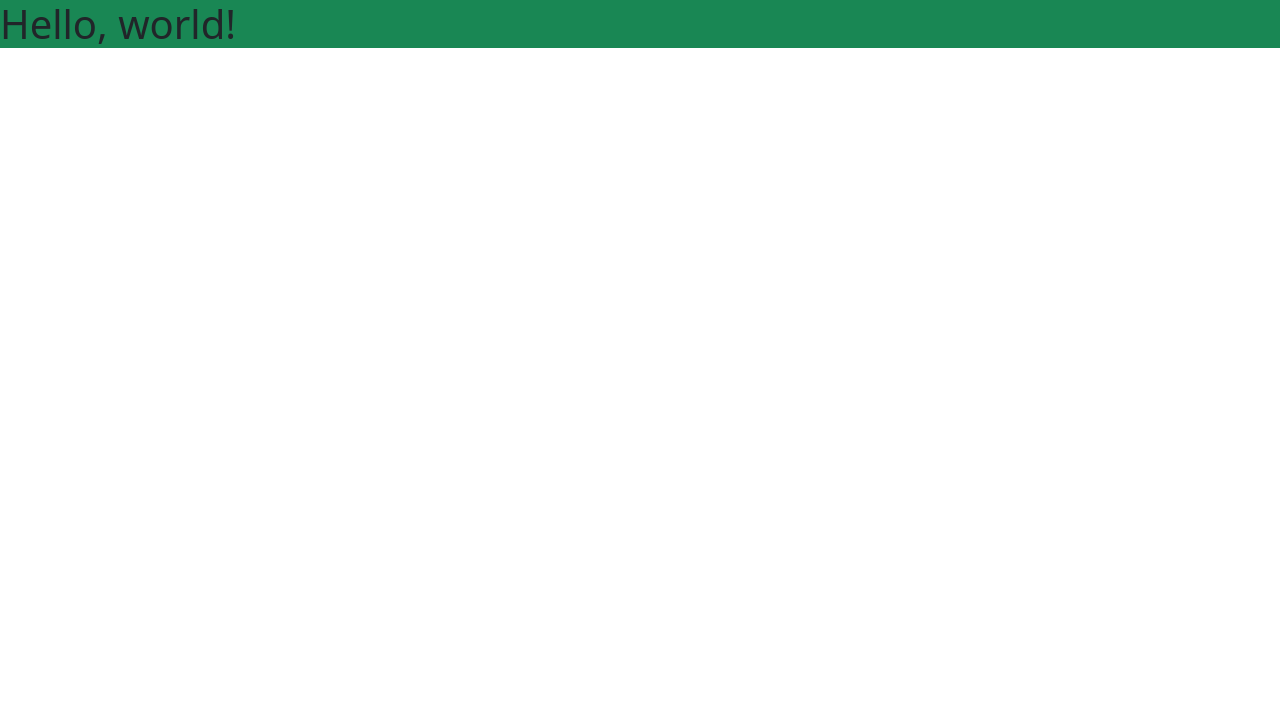
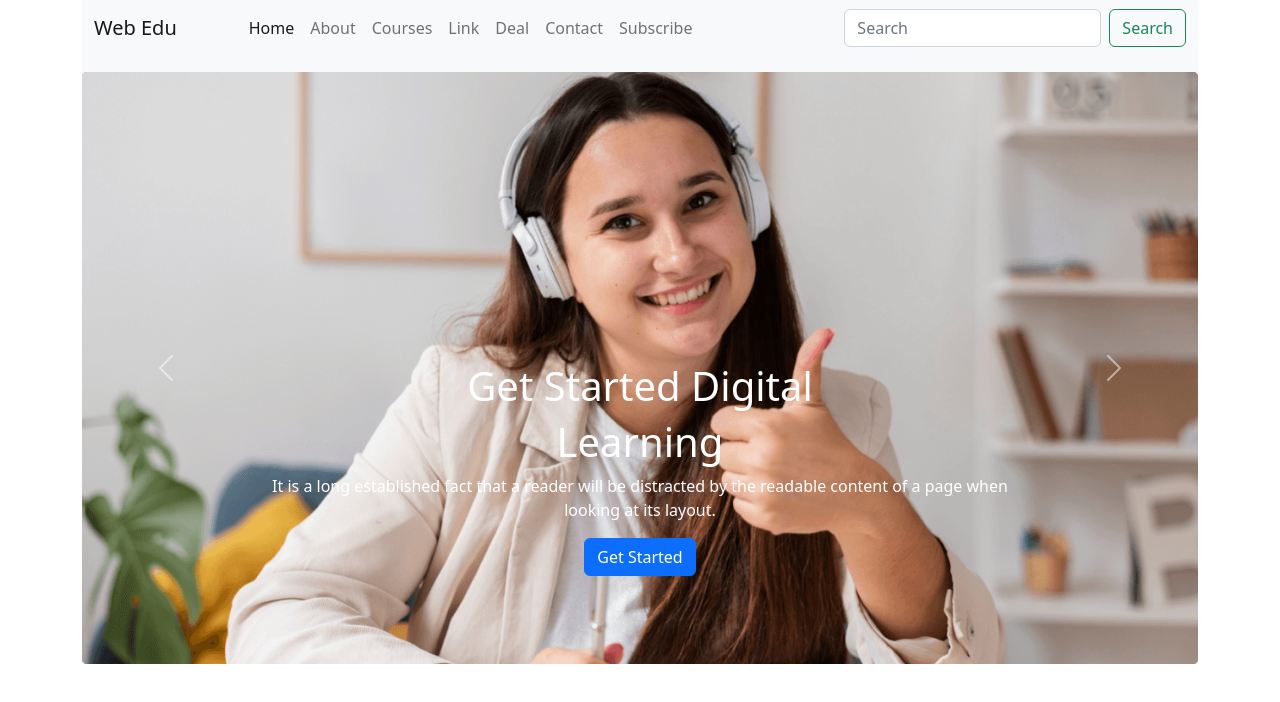
Before and after one commit to MaxPromit/Web-Education, a plain HTML site: page index.html in a window 1280 px wide. Drawn offline with nearby package versions, Linux system fonts and the light colour scheme.

Commit message:
header done

```diff
--- a/index.html
+++ b/index.html
@@ -3,12 +3,108 @@
   <head>
     <meta charset="utf-8">
     <meta name="viewport" content="width=device-width, initial-scale=1">
-    <title>Bootstrap demo</title>
+    <title>Web-Education</title>
+    <!-- Bootstrap Css Cdn -->
     <link href="https://cdn.jsdelivr.net/npm/bootstrap@5.2.0/dist/css/bootstrap.min.css" rel="stylesheet" integrity="sha384-gH2yIJqKdNHPEq0n4Mqa/HGKIhSkIHeL5AyhkYV8i59U5AR6csBvApHHNl/vI1Bx" crossorigin="anonymous">
+    <!-- Custom Css -->
     <link rel="stylesheet" href="style.css">
   </head>
   <body>
-    <h1 class="bg-success">Hello, world!</h1>
+    <!-- Header Section Start -->
+    <header class="container">
+        <nav class="navbar navbar-expand-lg bg-light pb-4">
+            <div class="container-fluid">
+              <a class="navbar-brand" href="#">Web Edu</a>
+              <button class="navbar-toggler" type="button" data-bs-toggle="collapse" data-bs-target="#navbarSupportedContent" aria-controls="navbarSupportedContent" aria-expanded="false" aria-label="Toggle navigation">
+                <span class="navbar-toggler-icon"></span>
+              </button>
+              <div class="collapse navbar-collapse" id="navbarSupportedContent">
+                <ul class="navbar-nav me-auto ms-5 mb-2 mb-lg-0">
+                  <li class="nav-item">
+                    <a class="nav-link active" aria-current="page" href="#">Home</a>
+                  </li>
+                  <li class="nav-item">
+                    <a class="nav-link" href="#">About</a>
+                  </li>
+                  <li class="nav-item">
+                    <a class="nav-link" href="#">Courses</a>
+                  </li>
+                  <li class="nav-item">
+                    <a class="nav-link" href="#">Link</a>
+                  </li>
+                  <li class="nav-item">
+                    <a class="nav-link" href="#">Deal</a>
+                  </li>
+                  <li class="nav-item">
+                    <a class="nav-link" href="#">Contact</a>
+                  </li>
+                  <li class="nav-item">
+                    <a class="nav-link" href="#">Subscribe</a>
+                  </li>
+                </ul>
+                <form class="d-flex" role="search">
+                  <input class="form-control me-2" type="search" placeholder="Search" aria-label="Search">
+                  <button class="btn btn-outline-success" type="submit">Search</button>
+                </form>
+              </div>
+            </div>
+          </nav>
+          <!-- slider -->
+          <div id="carouselExampleCaptions" class="carousel slide" data-bs-ride="false">
+
+            <div class="carousel-inner">
+              <div class="carousel-item active">
+                <img src="images/cover/cover-1.png" class="d-block w-100" alt="...">
+                <div class="carousel-caption d-md-block mb-md-4 mb-lg-5" id="text">
+                  <h1>Get Started Digital</h1>
+                    <h1 id="small_learning">Learning</h1>
+                  <p class="mx-auto my-0 d-md-none d-sm-none d-lg-none " id="small_text">Dream Big Work Hard </p>
+                  <p class="mx-auto d-none d-sm-block d-md-block d-lg-block">It is a long established fact that a reader will be distracted by the readable content of a page when looking at its layout.</p>
+
+                <button class="btn btn-primary text-white">Get Started</button>
+                </div>
+              </div>
+              <div class="carousel-item">
+                <img src="images/cover/cover-3.jpg" class="d-block w-100" alt="...">
+                <div class="carousel-caption d-md-block mb-md-4 mb-lg-5" id="text">
+                  <h1>Get Started Digital</h1>
+                    <h1 id="small_learning">Learning</h1>
+                  <p class="mx-auto my-0 d-md-none d-sm-none d-lg-none " id="small_text">Dream Big Work Hard </p>
+                  <p class="mx-auto d-none d-sm-block d-md-block d-lg-block">It is a long established fact that a reader will be distracted by the readable content of a page when looking at its layout.</p>
+
+                <button class="btn btn-primary text-white">Get Started</button>
+                </div>
+              </div>
+              <div class="carousel-item">
+                <img src="images/cover/cover-3.jpg" class="d-block w-100" alt="...">
+                <div class="carousel-caption d-md-block mb-md-4 mb-lg-5" id="text">
+                  <h1>Get Started Digital</h1>
+                    <h1 id="small_learning">Learning</h1>
+                  <p class="mx-auto my-0 d-md-none d-sm-none d-lg-none " id="small_text">Dream Big Work Hard </p>
+                  <p class="mx-auto d-none d-sm-block d-md-block d-lg-block">It is a long established fact that a reader will be distracted by the readable content of a page when looking at its layout.</p>
+
+                <button class="btn btn-primary text-white">Get Started</button>
+                </div>
+              </div>
+            </div>
+            <button class="carousel-control-prev" type="button" data-bs-target="#carouselExampleCaptions" data-bs-slide="prev">
+              <span class="carousel-control-prev-icon" aria-hidden="true"></span>
+              <span class="visually-hidden">Previous</span>
+            </button>
+            <button class="carousel-control-next" type="button" data-bs-target="#carouselExampleCaptions" data-bs-slide="next">
+              <span class="carousel-control-next-icon" aria-hidden="true"></span>
+              <span class="visually-hidden">Next</span>
+            </button>
+          </div>
+    </header>
+
+    <!-- Header Section End -->
+
+
+
+
+
+    <!-- Bootstrap Js Cdn -->
     <script src="https://cdn.jsdelivr.net/npm/bootstrap@5.2.0/dist/js/bootstrap.bundle.min.js" integrity="sha384-A3rJD856KowSb7dwlZdYEkO39Gagi7vIsF0jrRAoQmDKKtQBHUuLZ9AsSv4jD4Xa" crossorigin="anonymous"></script>
   </body>
 </html>
--- a/style.css
+++ b/style.css
@@ -0,0 +1,8 @@
+@media screen and (max-width:320px) {
+  #small_text{
+    display: none;
+  }
+  #small_learning{
+    display: none;
+  }
+}
```
Also changed, not shown: 1 other file.
